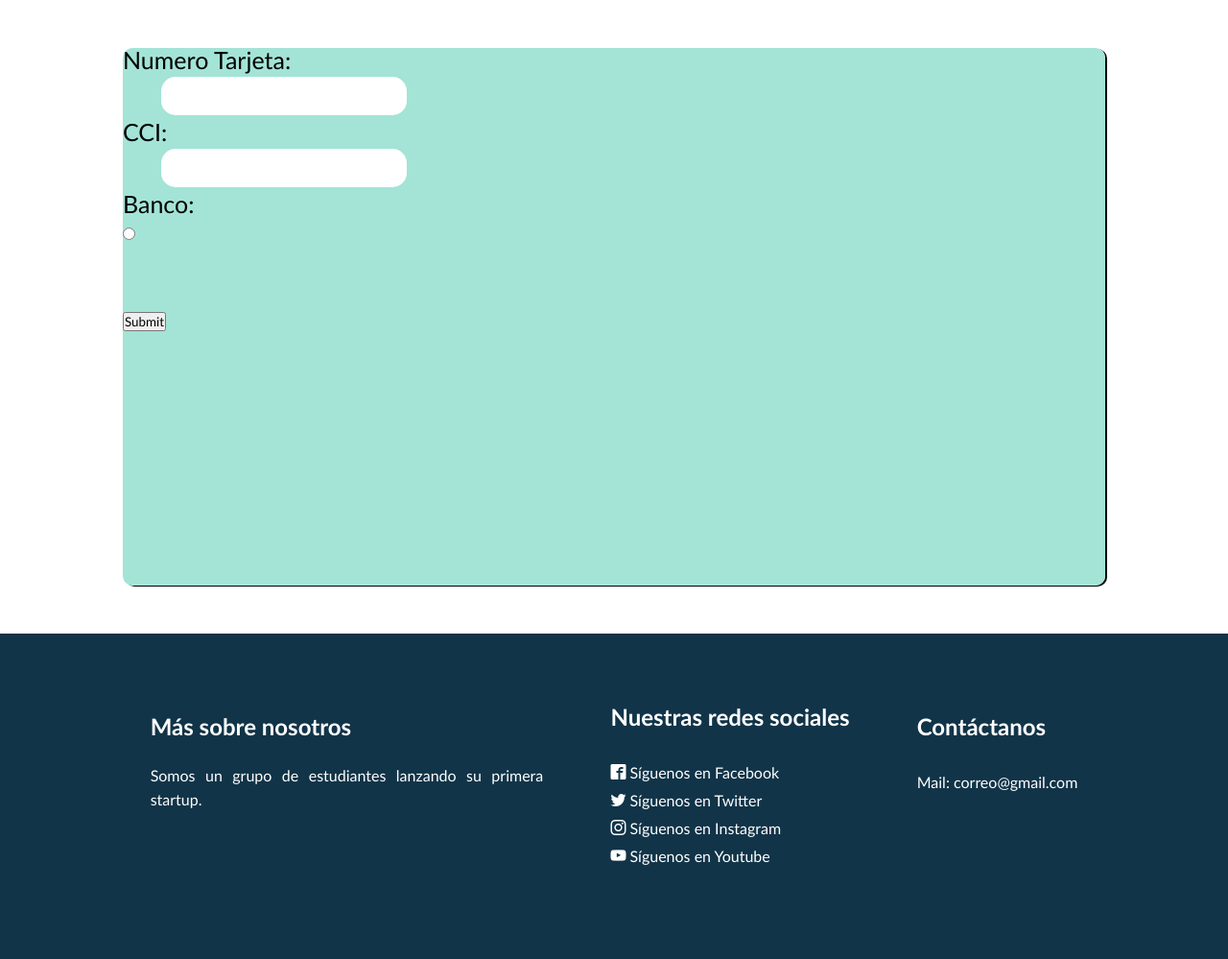
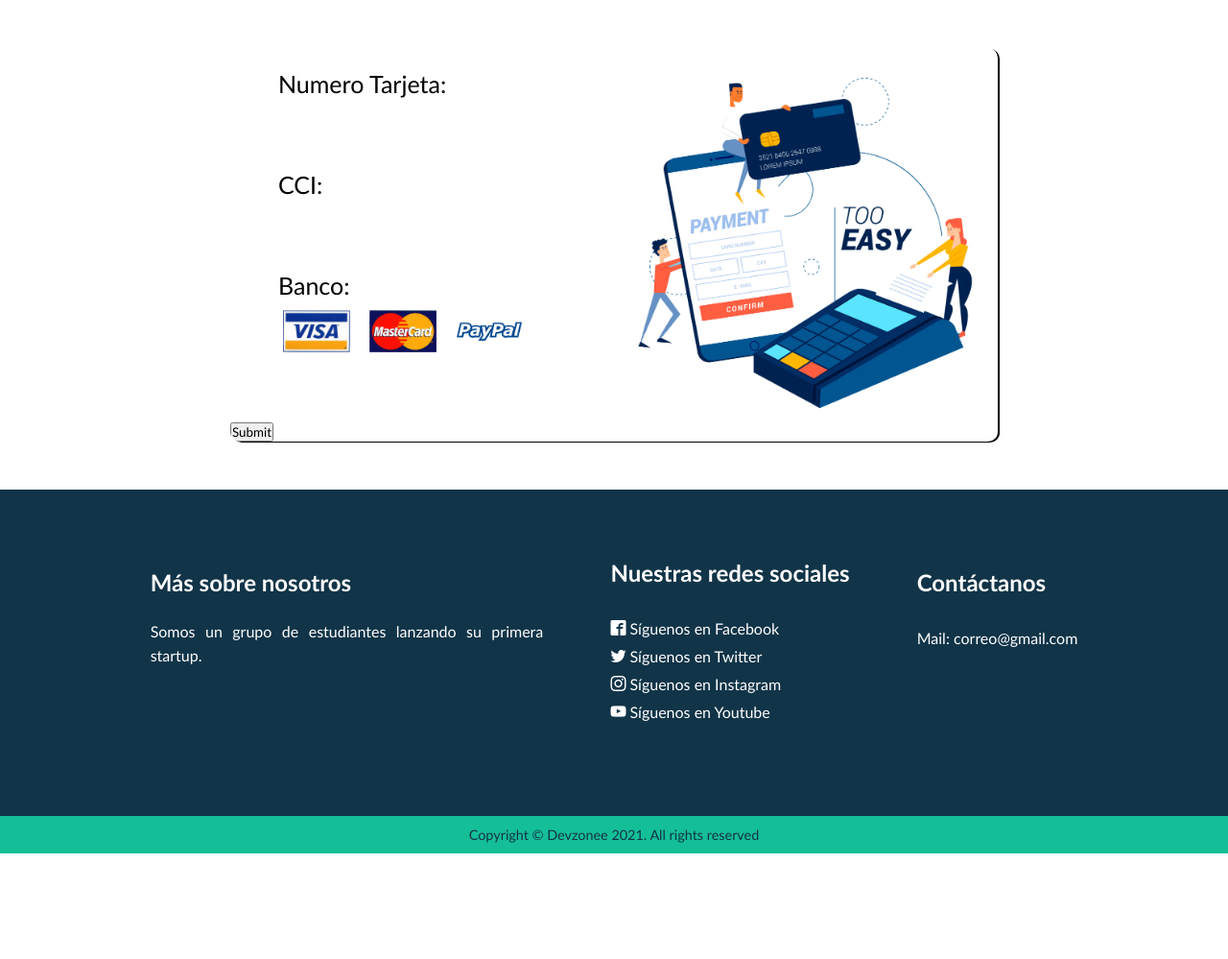
Before and after one commit to NayelhyRC/ProyectoProgra, a PHP site: page /Fomularios/frmTarjeta.php in a window 1280 px wide. Shown: the part 56-1055 px from the top of the page at 96% size. After the commit the page ends 945 px from the top, so only its background shows below. Run offline with PHP 8.4, Linux system fonts and the light colour scheme; some web fonts are replaced.

Commit message:
style Tarjeta

```diff
--- a/Fomularios/frmTarjeta.php
+++ b/Fomularios/frmTarjeta.php
@@ -2,53 +2,15 @@
 <html lang="en">
 <head>
     <meta charset="UTF-8">
-    <meta http-equiv="X-UA-Compatible" content="IE=edge">
     <meta name="viewport" content="width=device-width, initial-scale=1.0">
+
 	<link rel="stylesheet" type="text/css" href="../css/estilos.css">
 	<link rel="stylesheet" type="text/css" href="../css/responsive.css">
 	<link rel="stylesheet" type="text/css" href="../iconos/style.css">
+	<link rel="stylesheet" type="text/css" href="../css/styleModal.css">
 	<link rel="stylesheet" type="text/css" href="../iconos/LSiconsStyle.css">
-    <style>
-        .Target-Container{
-            position: sticky;
-            width: 80vw;
-            height: 70vh;
-            border-radius: 10px;
-            margin: 50px auto 50px auto;
-            display:flex;
-            box-shadow: 2px 1px black;
-            overflow:hidden;
-        }
-        .left-Target{
-            width: 100%;
-            background-color: #A3E4D7;
-			font-size: 25px;
-        }
-		.left-Target input[type="text"]{
-            height: 40px;
-            width: 20vw;
-            margin: 5px 0px 5px 40px;
-			border:none;
-			border-radius: 15px;
-        }
-		.left-Target input[type="text"]:focus{
-			outline: none;
-			transform: 1200ms ease;
-            background-color: blue;
-        }
-        .rigth-Target{
-            display: none;
-            width: 50%;
-            background-color: #A3D7;
-            align-items: center;
-            justify-content: center;
-        }
-        .target-img{
-            width: 90%;
-            height: 80%;
-        }
-    </style>
-    <title>Document</title>
+	<link rel="stylesheet" href="../css/styleTarjeta.css">
+    <title>Devzonee</title>
 </head>
 <body>
 	<header class="barra-menu header unselectable">
@@ -65,32 +27,32 @@
 			</ul>
 		</nav>
     </header>
-		<script>
-			function ColorChange(){
-				let i = document.getElementById('num');
-				i.style.backgroundColor='blue';
-			}
-		</script>
+
 <section>
-    <div class="Target-Container">
-        <div class="left-Target">
-        <form action="" method="post">
+	<div class="Tarjeta-Contenedor">
+		<div class="left">
+		<form action=" method="post">
 				<p>Numero Tarjeta:</p>
-            <input type="text" name="Numero" id='num 'onfocus="ColorChange()"><br>
+				<input type="text" name="Numero"><br>
 				<p>CCI:</p>
 				<input type="text" name="CCI"><br>
 				<p>Banco:</p>
-            <div class="BankOption"><input type="radio" name="Banco"><div>
+				<div class="option">
+				<input type="radio" name="Banco" value="Visa" id="1"><label for="1" class="BankOption"><img src="../imagenes/Visa.png"></label>
+				<input type="radio" name="Banco" value="MasterCard" id="2"><label for="2"class="BankOption"><img src="../imagenes/MasterCard.png"></label>
+				<input type="radio" name="Banco" value="PayPal" id="3"><label for="3" class="BankOption"><img src="../imagenes/PayPal.png"></label>
+				</div>
 				<br>
 				<br>
 				<input type="submit" name="Registrer">
 			</form>
 		</div>
-        <div class="rigth-Target">
-            <img class="target-img" src="../imagenes/Tarjeta.png">
+		<div class="rigth">
+			<img src="../imagenes/Tarjeta.png" alt="">
 		</div>
 	</div>
 </section>
+
 
 <footer class="footer">
 		<div id="contacto" class="contacto">
--- /dev/null
+++ b/css/styleTarjeta.css
@@ -0,0 +1,98 @@
+:root {
+    --bg-color-pantalla-inicio: rgb(17, 52, 72, 0.6);
+    --bg-color-principal: rgb(17, 52, 72);
+    --bg-color-secundario: #14bf98;
+    --radio-borde-div: 20px;
+    --margin-div-img: 1.5rem;
+  }
+        .Tarjeta-Contenedor{
+            display: flex;
+            width: 800px;
+            height: auto;
+            border-radius: 10px;
+            margin: 50px auto 50px auto;
+            box-shadow: 2px 1px black;
+            overflow: hidden;
+        }
+        .left,.rigth{
+            width: 50%;
+            min-height: 100%;
+        }
+        .left{
+			font-size: 25px;
+			float: left;
+        }
+		.left input[type="text"]{
+            height: 35px;
+            width: 70%;
+            margin: 15px 0px 5px 60px;
+			border:none;
+			border-radius: 15px;
+        }
+		.left input[type="text"]:focus{
+			outline: none;
+            background-color: #C2DAEA;
+            color: white;
+        }
+        .left p{
+            margin-top: 1em;
+            margin-left: 50px;
+        }
+        .rigth{
+            display: flex;
+            align-items: center;
+            justify-content: center;
+			float: right;
+        }
+        .rigth>img{
+            width: 90%;
+        }
+        .rigth>img:hover{
+            width: 90%;
+        }
+        .option{
+            display: flex;
+            margin-top: 10px;
+            margin-left: 40px;
+        }
+        .BankOption{
+            display: flex;
+            width: 80px;
+            height: 50px;
+            margin-left: 10px;
+        }
+        .BankOption:hover{
+            border: 3px solid #14bf98;
+            border-radius: 5px;
+        }
+        .BankOption img{
+            margin: auto;
+            width: 70px;
+            cursor: pointer;
+        }
+        [type=radio]{
+            display: none;
+        }
+        [type=radio]:checked + .BankOption{
+            border-radius: 5px;
+            background-color: #14bf98;
+          }
+        @media (max-width: 820px) {
+            .Tarjeta-Contenedor{
+                width: 70vw;
+                transform: scale(1);
+            }
+            .left{
+                width: 100%;
+                transform: scale(1);
+            }
+            .left input[type="text"]{
+                transform: scale(1);
+            }
+            .rigth{
+                display: none;
+            }
+            .option{
+                width: 200px;
+            }
+        }
```
Also changed, not shown: imagenes/MasterCard.png (added), imagenes/PayPal.png (added), imagenes/Visa.png (added). Lines whose indentation alone changed are shown as unchanged.
